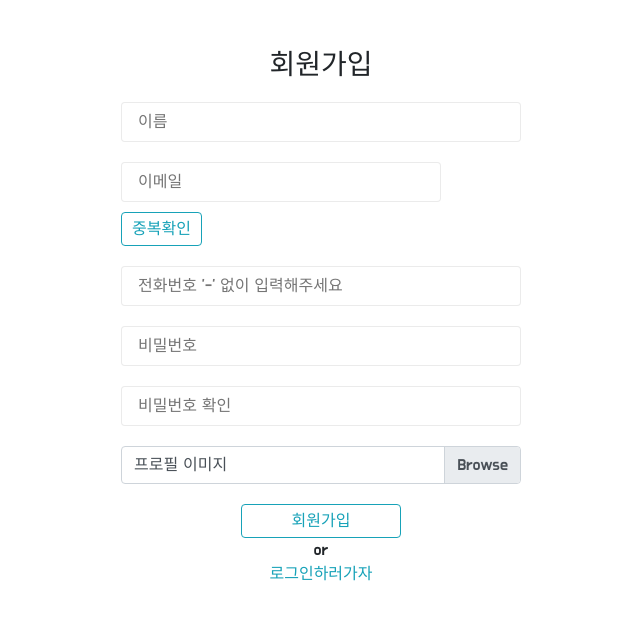
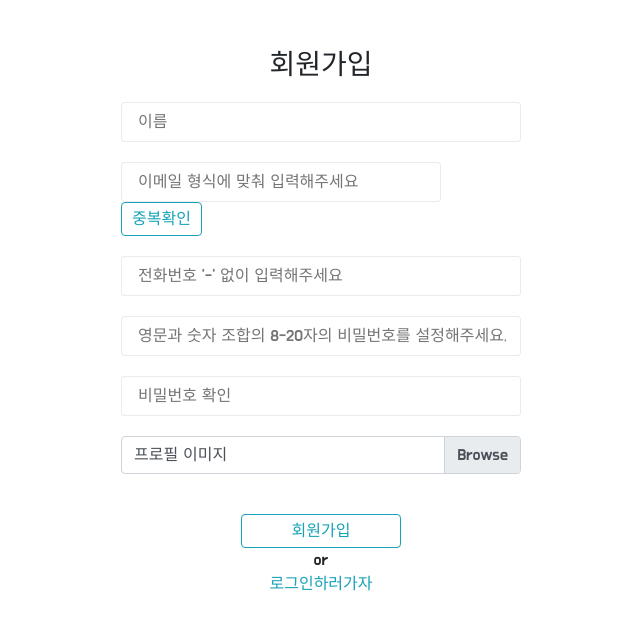
Before and after one commit to rayrayj92/hotelpedia, a Flask app: page /register in a window 1280 px wide. Shown: the part 56-686 px from the top of the page, without its empty margins (319-959 px from the left). Run offline with Flask 2, Linux system fonts and the light colour scheme; some libraries are stand-ins or nearby versions.

Commit message:
routing bux fix

```diff
--- a/app.py
+++ b/app.py
@@ -8,7 +8,7 @@ app = Flask(__name__)
 
 from pymongo import MongoClient
 
-client = MongoClient('mongodb://13.125.251.48', 27017, username="test", password="test")
+client = MongoClient('mongodb://test:test@localhost')
 db = client.dbHotelpedia
 
 from bson.objectid import ObjectId
@@ -30,36 +30,50 @@ import hashlib
 ## HTML 화면 보여주기
 @app.route('/')
 def main():
-    hotels = objectIdDecoder(list(db.hotels.find({'state': '서울', 'city': '강남'})))
+    try:
+        hotels = objectIdDecoder(list(db.hotels.find({'state': '서울', 'city': '강남'})))
+        print('test11')
+        token_receive = request.cookies.get('mytoken')
+        print('test22')
+        if token_receive:
+            print(token_receive)
+            payload = jwt.decode(token_receive, SECRET_KEY, algorithms=['HS256'])
+            print('test2')
+            return render_template("index.html", hotels=hotels, token=payload)
 
-    token_receive = request.cookies.get('mytoken')
-
-    if token_receive:
-        payload = jwt.decode(token_receive, SECRET_KEY, algorithms=['HS256'])
-        return render_template("index.html", hotels=hotels, token=payload)
-
-    return render_template("index.html", hotels=hotels, token=token_receive)
+        return render_template("index.html", hotels=hotels, token=token_receive)
+    except (jwt.ExpiredSignatureError, jwt.exceptions.DecodeError):
+        token_receive = None
+        return render_template("index.html", hotels=hotels, token=token_receive)
 
 @app.route('/login')
 def login():
     token_receive = request.cookies.get('mytoken')
+    try:
+        if token_receive:
+            payload = jwt.decode(token_receive, SECRET_KEY, algorithms=['HS256'])
+            return render_template('login.html', token=payload)
 
-    if token_receive:
-        payload = jwt.decode(token_receive, SECRET_KEY, algorithms=['HS256'])
-        return render_template('login.html', token=payload)
-
-    return render_template('login.html', token=token_receive)
+        return render_template('login.html', token=token_receive)
+    except (jwt.ExpiredSignatureError, jwt.exceptions.DecodeError):
+        token_receive = None
+        return render_template('login.html', token=token_receive)
 
 
 @app.route('/register')
 def register():
     token_receive = request.cookies.get('mytoken')
 
-    if token_receive:
-        payload = jwt.decode(token_receive, SECRET_KEY, algorithms=['HS256'])
-        return render_template('register.html', token=payload)
+    try:
+        if token_receive:
+            payload = jwt.decode(token_receive, SECRET_KEY, algorithms=['HS256'])
+            return render_template('register.html', token=payload)
 
-    return render_template('register.html', token=token_receive)
+        return render_template('register.html', token=token_receive)
+
+    except (jwt.ExpiredSignatureError, jwt.exceptions.DecodeError):
+        token_receive = None
+        return render_template('register.html', token=token_receive)
 
 @app.route('/signup/confirm', methods=['POST'])
 def confirm():
@@ -184,7 +198,7 @@ def book_hotel(id):
 
         return render_template("detail.html", hotel_info=hotel_info, token=payload)
     except (jwt.ExpiredSignatureError, jwt.exceptions.DecodeError):
-        return redirect(url_for("/"))
+        return redirect(url_for("login"))
 
 
 # [예약 완료 db 삽입 API]
--- a/static/register.css
+++ b/static/register.css
@@ -1,4 +1,4 @@
-@import url('https://fonts.googleapis.com/css2?family=Do+Hyeon&display=swap');
+@import url('https://fonts.googleapis.com/css2?family=Do+Hyeon&family=Noto+Sans+KR:wght@100&display=swap');
 
 :root {
     --primary-color: #17A2B8;
@@ -8,6 +8,7 @@
 * {
     font-family: 'Do Hyeon', sans-serif;
 }
+
 .hotelpedia-logo {
     margin-left: 5rem;
 }
@@ -21,6 +22,7 @@
     text-decoration: none;
     color: black;
 }
+
 .btn-logout {
     color: orangered;
     border: 1px solid orangered;
@@ -34,27 +36,37 @@
     background: orangered;
     text-decoration: none;
 }
+
 .register-wrapper {
     width: 50%;
     margin: 50px auto;
 }
+
 .register {
     display: flex;
     flex-flow: column;
     justify-content: center;
     align-items: center;
 }
+
 .register > div > input {
     width: 100%;
-    border: 1px solid rgba(0,0,0,0.08);
+    border: 1px solid rgba(0, 0, 0, 0.08);
     border-radius: .25rem;
     padding: 8px 14px 8px 16px;
     height: 40px;
 }
+
 .register > div {
     width: 400px;
     margin: 10px 0;
 }
+
+.register > div > span {
+    font-family: 'Noto Sans KR', sans-serif;
+    font-size: 14px;
+}
+
 .email-check-btn {
     color: var(--primary-color);
     border: 1px solid var(--primary-color);
@@ -62,17 +74,19 @@
     padding: .25rem 10px;
     background: white;
     cursor: pointer;
-    margin-top: 10px;
 }
+
 .email-check-btn:hover {
     color: white;
     background: var(--primary-color);
     cursor: pointer;
 }
+
 .img-upload {
     position: relative;
     width: 400px;
 }
+
 .register-btn {
     color: var(--primary-color);
     border: 1px solid var(--primary-color);
@@ -82,14 +96,21 @@
     cursor: pointer;
     margin-top: 10px;
 }
+
 .register-btn:hover {
     color: white;
     background: var(--primary-color);
     cursor: pointer;
 }
+
 .login-link {
     color: var(--primary-color);
 }
+
 .login-link:hover {
     color: var(--primary-color);
 }
+
+.help {
+    font-size: 15px;
+}
--- a/templates/index.html
+++ b/templates/index.html
@@ -2,6 +2,10 @@
 <html lang="en">
 <head>
     <meta charset="UTF-8">
+    <meta property="og:title" content="호텔피디아" />
+    <meta property="og:description" content="호캉스 예약 플랫폼" />
+    <meta property="og:image" content="{{ url_for('static', filename='ogimage.png') }}" />
+
     <title>호텔피디아</title>
     <link rel="shortcut icon" href="{{ url_for('static', filename='favicon.ico') }}" type="image/x-icon">
     <link rel="icon" href="{{ url_for('static', filename='favicon.ico') }}" type="image/x-icon">
--- a/templates/register.html
+++ b/templates/register.html
@@ -8,10 +8,10 @@
     <link rel="icon" href="{{ url_for('static', filename='favicon.ico') }}" type="image/x-icon">
     <link rel="stylesheet" href="https://maxcdn.bootstrapcdn.com/bootstrap/4.0.0/css/bootstrap.min.css"
           integrity="sha384-Gn5384xqQ1aoWXA+058RXPxPg6fy4IWvTNh0E263XmFcJlSAwiGgFAW/dAiS6JXm" crossorigin="anonymous">
-    <link href='{{ url_for("static", filename="register.css") }}' rel="stylesheet">
-    <link rel="preconnect" href="https://fonts.gstatic.com">
+    <link rel="p[reconnect" href="https://fonts.gstatic.com">
     <script src="https://ajax.googleapis.com/ajax/libs/jquery/3.5.1/jquery.min.js"></script>
     <link href="https://fonts.googleapis.com/css2?family=Noto+Sans+KR&display=swap" rel="stylesheet">
+    <link href='{{ url_for("static", filename="register.css") }}' rel="stylesheet">
 </head>
 <body>
 <nav class="navbar navbar-expand-lg navbar-light bg-light hotelpedia-nav">
@@ -42,23 +42,33 @@
         <h3>회원가입</h3>
         <div>
             <input type="text" placeholder="이름" id="name">
+            <br>
+            <span id="help_name" class="help"></span>
         </div>
         <div>
-            <input type="email" style="width: 320px;" placeholder="이메일" id="email">
+            <input type="email" style="width: 320px;" placeholder="이메일 형식에 맞춰 입력해주세요" id="email">
             <button class="email-check-btn" onclick="confirm()">중복확인</button>
+            <span id="help_id" class="help"></span>
         </div>
         <div>
             <input type="tel" placeholder="전화번호 '-' 없이 입력해주세요" id="phone">
+            <span id="help_phone" class="help"></span>
         </div>
         <div>
-            <input type="password" placeholder="비밀번호" id="password">
+            <input type="password" placeholder="영문과 숫자 조합의 8-20자의 비밀번호를 설정해주세요." id="password">
+            <span id="help_password" class="help"></span>
         </div>
         <div>
             <input type="password" placeholder="비밀번호 확인" id="passwordconfirm">
+            <span id="help_password2" class="help"></span>
         </div>
         <div class="img-upload custom-file">
-            <input type="file" class="custom-file-input" id="file">
+            <input type="file" class="custom-file-input" id="file" accept="image/*">
             <label class="custom-file-label">프로필 이미지</label>
+        </div>
+        <div>
+            <!--프로필사진#-->
+            <span id="help_file" class="help"></span>
         </div>
         <button class="register-btn" onclick="signup()">회원가입</button>
         <span>or</span>
@@ -66,14 +76,21 @@
     </div>
 </section>
 <script>
+    $("#file").on("change", function () {
+        $('#help_file').text("");
+    });
+
     $(document).ready(function () {
         bsCustomFileInput.init()
+
     })
+
     function sign_out() {
         $.removeCookie('mytoken', {path: '/'});
         alert('로그아웃!')
         window.location.href = "/"
     }
+
     function email_confirm(asValue) {
         let regExp = /^[0-9a-zA-Z]([-_.]?[0-9a-zA-Z])*@[0-9a-zA-Z]([-_.]?[0-9a-zA-Z])*.[a-zA-Z]{2,3}$/;
         return regExp.test(asValue);
@@ -89,17 +106,20 @@
         return regExp.test(asValue);
     }
 
-
+    // safe_color : #48c774;
+    // danger_color : #f14668;
     function confirm() {
         let email = $("#email").val()
         if (email == "") {
-                alert('이메일을  입력해주세요!')
+            $('#help_id').text("이메일을 입력해주세요").css('color', '#f14668');
+            $('#email').focus()
             return;
         }
         if (!email_confirm(email)) {
-                alert("유효한 이메일 형식을 입력해주세요!")
+            $('#help-id').text("이메일 형식으로 입력해 주세요").css('color', '#f14668');
             return;
         }
+        $("#help_id").addClass("is-loading")
 
         $.ajax({
             type: "POST",
@@ -110,12 +130,14 @@
             success: function (response) {
 
                 if (response["exists"]) {
-                        alert("이미 존재하는 이메일입니다!")
+                    $("#help_id").text("이미 존재하는 이메일입니다.").css('color', '#f14668');
+                    $("#email").focus()
                 } else {
-                        alert("사용할 수 있는 이메일입니다!")
+                    $("#help_id").text("사용할 수 있는 이메일입니다.").css('color', '#48c774');
                 }
+                $("#help_id").removeClass("is-loading")
             }
-            })
+        });
     }
 
 
@@ -126,39 +148,60 @@
         let password = $("#password").val()
         let password2 = $("#passwordconfirm").val()
 
+        // safe_color : #48c774;
+        // danger_color : #f14668;
+        if (name === "") {
+            $('#help_name').text("이름을 입력해주세요").css('color', '#f14668');
+            $('#name').focus()
+            return
+        } else {
+            $('#help_name').text("");
+        }
+        if (email == "") {
+            $('#help_id').text("이메일을 입력해주세요").css('color', '#f14668');
+            $('#email').focus()
+            return;
+        } else {
+            $('#help_id').text("");
+        }
+        if (phone === "") {
+            $('#help_phone').text("휴대폰번호를 입력해주세요").css('color', '#f14668');
+            $('#phone').focus()
+            return
+        } else {
+            $('#help_phone').text("");
 
-            if (name === "") {
-                alert("이름을 입력해주세요!")
+        }
+
+        if (password == "") {
+            $("#help_password").text("비밀번호를 입력해주세요.").css('color', '#f14668');
+            $("#password").focus()
+            return;
+        } else if (!password_confirm(password)) {
+            $("#help_password").text("비밀번호의 형식을 확인해주세요. 영문과 숫자 필수 포함, 특수문자(!@#$%^&*) 사용가능 ").css('color', '#f14668');
+            $("#password").focus()
+            return
+        } else {
+            $("#help_password").text("사용할 수 있는 비밀번호입니다.").css('color', '#48c774');
+        }
+        if (password2 === "") {
+            $('#help_password2').text("다시한번 입력해주세요").css('color', '#f14668');
+            $('#password2').focus()
             return
         }
-            if (email === "") {
-                alert("이메일을 입력해주세요!")
-                return
+        if (password2 == "") {
+            $("#help_passwordd2").text("비밀번호를 입력해주세요.").css('color', '#f14668');
+            return;
+        } else if (password2 != password) {
+            $("#help_password2").text("비밀번호가 일치하지 않습니다.").css('color', '#f14668');
+            $("#passwordconfirm").focus()
+            return;
+        } else {
+            $("#help_password2").text("비밀번호가 일치합니다.").css('color', '#48c774');
         }
-            if (phone === "") {
-                alert("전화번호를 입력해주세요!")
-                return
-            }
-            if (!phone_confirm(phone)) {
-                alert("유효한 전화번호형식을 입력해주세요!")
-                return
-            }
-
-            if (password === "" || password2 === "") {
-                alert("비밀번호칸을 모두 입력해주세요!")
-                return
-            }
-            if (password !== password2) {
-                alert("비밀번호가 일치하지않습니다!")
-                return
-            }
-            if (!password_confirm(password) || !password_confirm(password2)) {
-                alert("비밀번호 형식을 확인해주세요!")
-                return
-            }
-
-            if($('#file')[0].files.length === 0) {
-                alert("프로필 사진을 업로드 해주세요!");
+        if ($('#file')[0].files.length === 0) {
+            $("#help_file").text("프로필사진을 업로드 해주세요").css('color', '#f14668');
+            $("#passwordconfirm").focus()
             return
         }
 
```
Also changed, not shown: templates/detail.html (+52 -8 lines), static/member_image/3929a9b2-6729-4487-aa36-7d8540e73c11.PNG (added), static/ogimage.png (added). Lines whose indentation alone changed are shown as unchanged.
